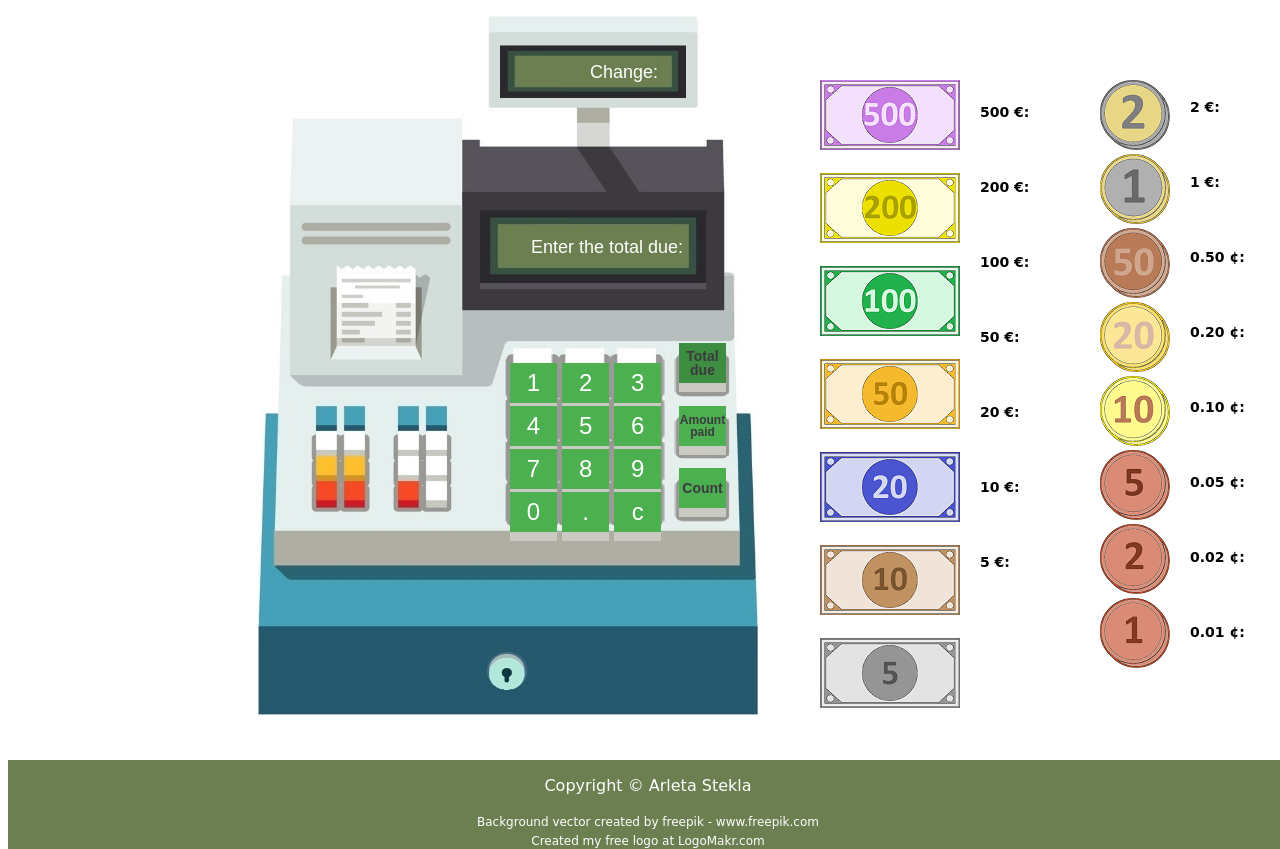
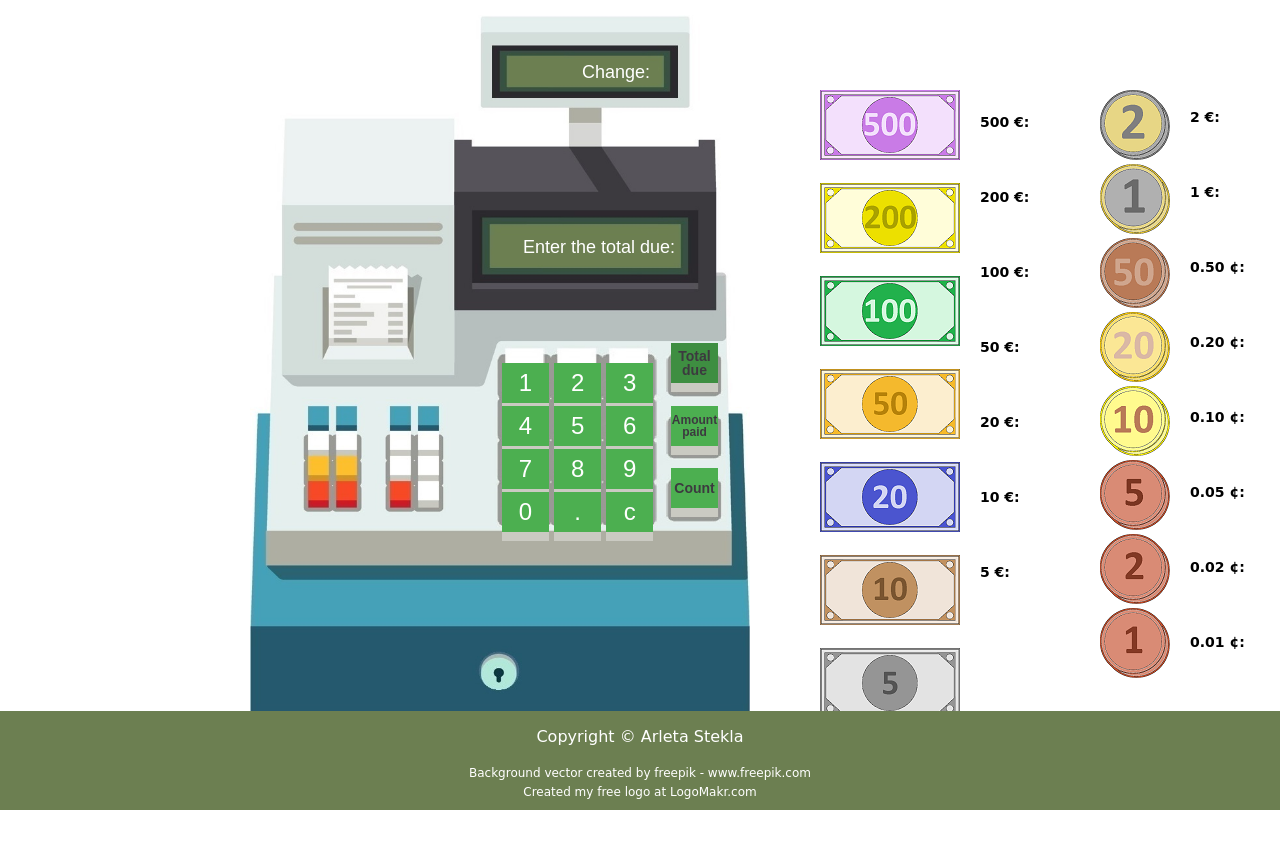
Before and after one commit to ArletaStekla/Cash-Register, a plain HTML site: page index.html in a window 1280 px wide. Shown: the top 849 px of the page. After the commit the page ends 810 px from the top, so only its background shows below. Drawn offline with Linux system fonts and the light colour scheme.

Commit message:
Fixed footer

```diff
--- a/css/style.css
+++ b/css/style.css
@@ -1,7 +1,28 @@
 html {
-    background: white;
-    height: 100%;
-    font-family: cursive, sans-serif;
+  height: 100%;
+  box-sizing: border-box;
+}
+
+body {
+  position: relative;
+  margin: 0;
+  min-height: 100%;
+  font-family: cursive, sans-serif;
+}
+
+.footer {
+  position: absolute;
+  right: 0;
+  bottom: 0;
+  left: 0;
+  background-color: #6C7F51;
+  text-align: center;
+  color: white;
+  padding-bottom: 10px;
+}
+
+.demo {
+  padding-bottom: 100px;
 }
 
 a {
@@ -60,13 +81,6 @@ input[type=text] {
     color: white;
 }
 
-.footer {
-    position: absolute;
-    width: 100%;
-    background-color: #6C7F51;
-    text-align: center;
-    color: white;
-}
 
 .cashButtons {
     width: 160px;
```
